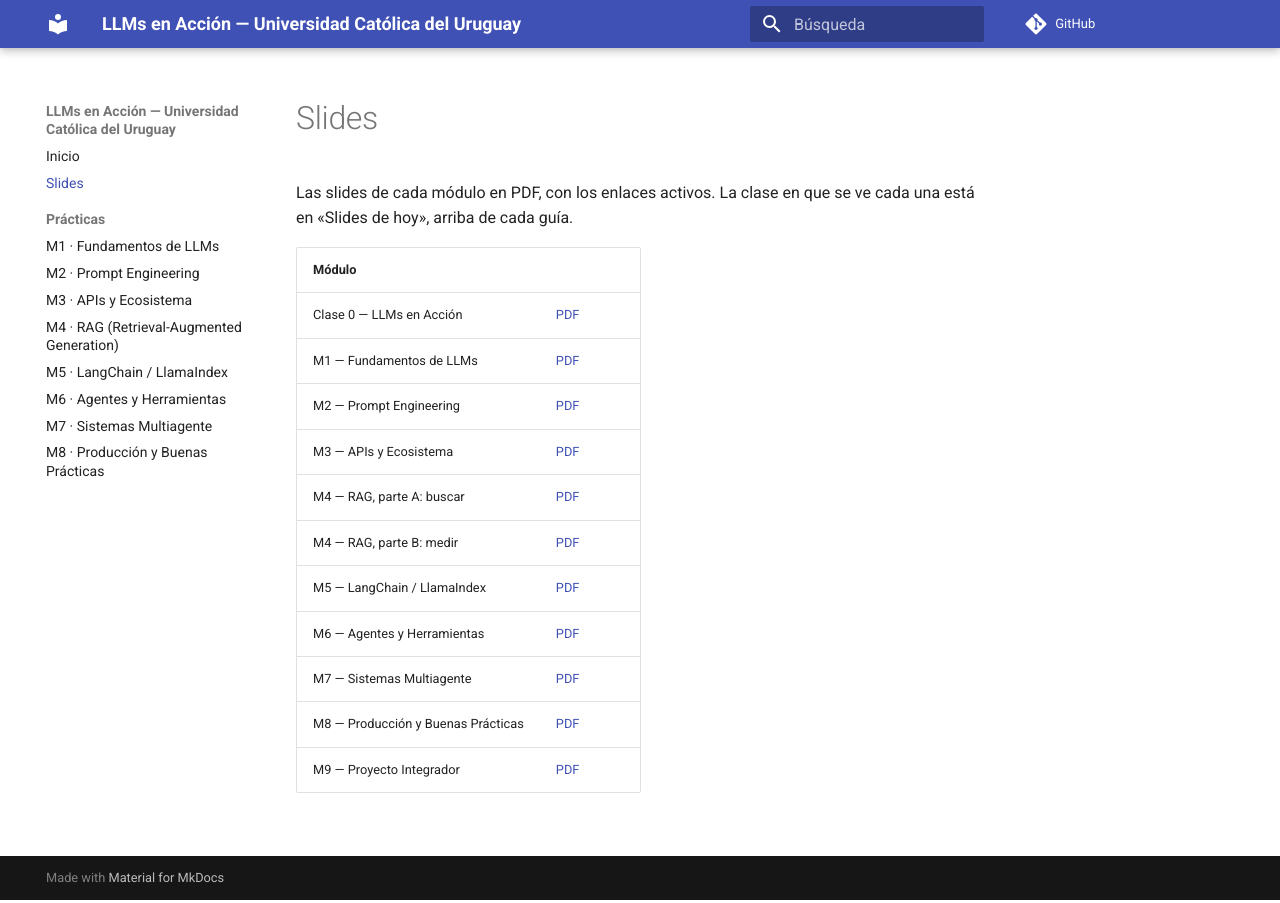
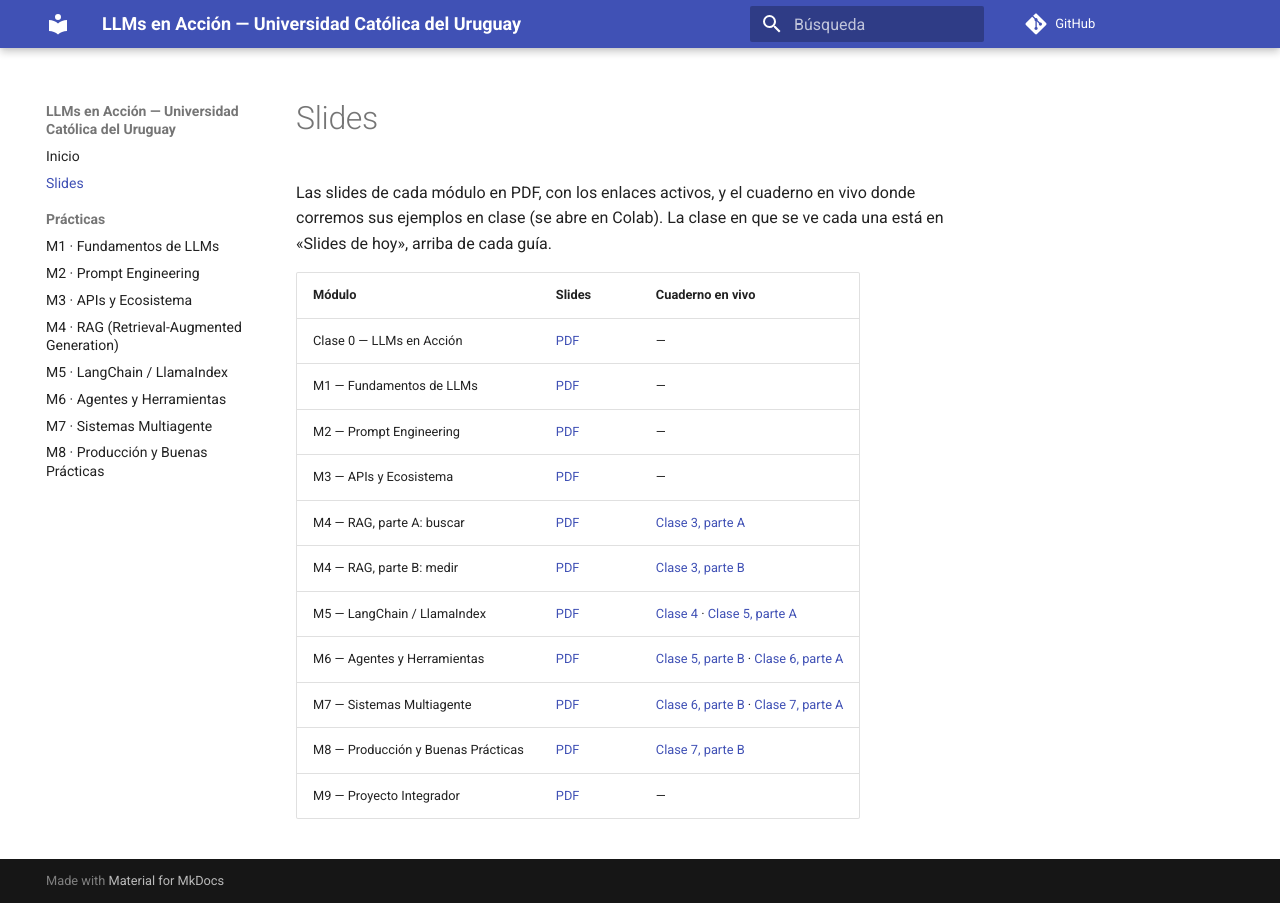
Before and after one commit to JuanFKurucz/ucu-la, an MkDocs documentation site: the page built from docs/slides/index.md, in a window 1280 px wide. Built offline with MkDocs 1.6.1 and Material for MkDocs 9.7.7, drawn with Linux system fonts in a browser that asks for light colours; comment, search, counter and statistics services are not loaded.

Commit message:
Slides: columna con el cuaderno en vivo de cada módulo
Co-Authored-By: Claude Opus 5.5 <noreply@anthropic.com>

```diff
--- a/docs/slides/index.md
+++ b/docs/slides/index.md
@@ -1,17 +1,17 @@
 # Slides
 
-Las slides de cada módulo en PDF, con los enlaces activos. La clase en que se ve cada una está en «Slides de hoy», arriba de cada guía.
+Las slides de cada módulo en PDF, con los enlaces activos, y el cuaderno en vivo donde corremos sus ejemplos en clase (se abre en Colab). La clase en que se ve cada una está en «Slides de hoy», arriba de cada guía.
 
-| Módulo | |
-|---|---|
-| Clase 0 — LLMs en Acción | [PDF](clase0.pdf) |
-| M1 — Fundamentos de LLMs | [PDF](clase1.pdf) |
-| M2 — Prompt Engineering | [PDF](clase2.pdf) |
-| M3 — APIs y Ecosistema | [PDF](clase3.pdf) |
-| M4 — RAG, parte A: buscar | [PDF](clase4a.pdf) |
-| M4 — RAG, parte B: medir | [PDF](clase4b.pdf) |
-| M5 — LangChain / LlamaIndex | [PDF](clase5.pdf) |
-| M6 — Agentes y Herramientas | [PDF](clase6.pdf) |
-| M7 — Sistemas Multiagente | [PDF](clase7.pdf) |
-| M8 — Producción y Buenas Prácticas | [PDF](clase8.pdf) |
-| M9 — Proyecto Integrador | [PDF](clase9.pdf) |
+| Módulo | Slides | Cuaderno en vivo |
+|---|---|---|
+| Clase 0 — LLMs en Acción | [PDF](clase0.pdf) | — |
+| M1 — Fundamentos de LLMs | [PDF](clase1.pdf) | — |
+| M2 — Prompt Engineering | [PDF](clase2.pdf) | — |
+| M3 — APIs y Ecosistema | [PDF](clase3.pdf) | — |
+| M4 — RAG, parte A: buscar | [PDF](clase4a.pdf) | [Clase 3, parte A](https://colab.research.google.com/github/JuanFKurucz/ucu-la/blob/main/notebooks/clase3_en_vivo.ipynb) |
+| M4 — RAG, parte B: medir | [PDF](clase4b.pdf) | [Clase 3, parte B](https://colab.research.google.com/github/JuanFKurucz/ucu-la/blob/main/notebooks/clase3_en_vivo.ipynb) |
+| M5 — LangChain / LlamaIndex | [PDF](clase5.pdf) | [Clase 4](https://colab.research.google.com/github/JuanFKurucz/ucu-la/blob/main/notebooks/clase4_en_vivo.ipynb) · [Clase 5, parte A](https://colab.research.google.com/github/JuanFKurucz/ucu-la/blob/main/notebooks/clase5_en_vivo.ipynb) |
+| M6 — Agentes y Herramientas | [PDF](clase6.pdf) | [Clase 5, parte B](https://colab.research.google.com/github/JuanFKurucz/ucu-la/blob/main/notebooks/clase5_en_vivo.ipynb) · [Clase 6, parte A](https://colab.research.google.com/github/JuanFKurucz/ucu-la/blob/main/notebooks/clase6_en_vivo.ipynb) |
+| M7 — Sistemas Multiagente | [PDF](clase7.pdf) | [Clase 6, parte B](https://colab.research.google.com/github/JuanFKurucz/ucu-la/blob/main/notebooks/clase6_en_vivo.ipynb) · [Clase 7, parte A](https://colab.research.google.com/github/JuanFKurucz/ucu-la/blob/main/notebooks/clase7_en_vivo.ipynb) |
+| M8 — Producción y Buenas Prácticas | [PDF](clase8.pdf) | [Clase 7, parte B](https://colab.research.google.com/github/JuanFKurucz/ucu-la/blob/main/notebooks/clase7_en_vivo.ipynb) |
+| M9 — Proyecto Integrador | [PDF](clase9.pdf) | — |
```
Also changed, not shown: 1 other file.
